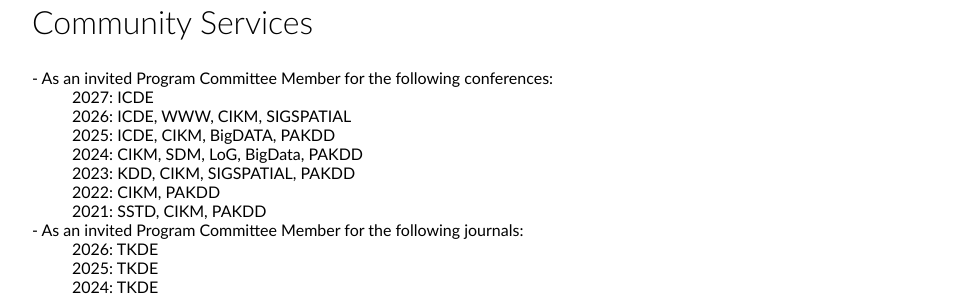
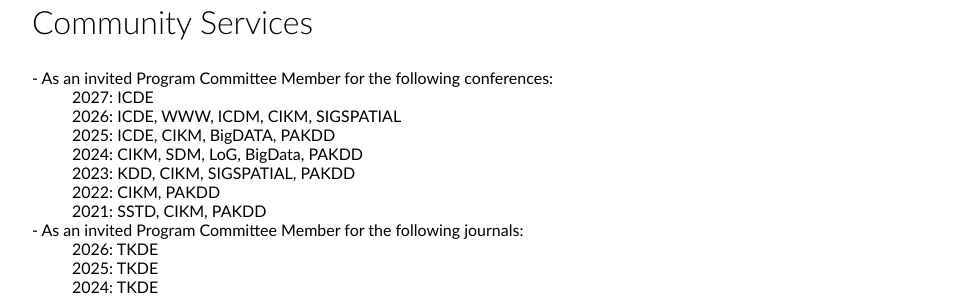
Before and after one commit to 2danlin/2danlin.github.io, a Jekyll site: the page built from index.html, in a window 1280 px wide. Shown: the part 1377-1675 px from the top of the page, without its empty margins (160-1119 px from the left). Built offline with Jekyll 4.4.1, drawn with Linux system fonts in a browser that asks for light colours.

Commit message:
Update index.html

```diff
--- a/index.html
+++ b/index.html
@@ -67,7 +67,7 @@ title: Dandan's Homepage
 	<dl>
 		<dt>- As an invited Program Committee Member for the following conferences:</dt>
 		<dd>2027: ICDE </dd>
-		<dd>2026: ICDE, WWW, CIKM, SIGSPATIAL </dd>
+		<dd>2026: ICDE, WWW, ICDM, CIKM, SIGSPATIAL </dd>
 		<dd>2025: ICDE, CIKM, BigDATA, PAKDD  </dd>
 		<dd>2024: CIKM, SDM, LoG, BigData, PAKDD  </dd>
 		<dd>2023: KDD, CIKM, SIGSPATIAL, PAKDD</dd>
```
